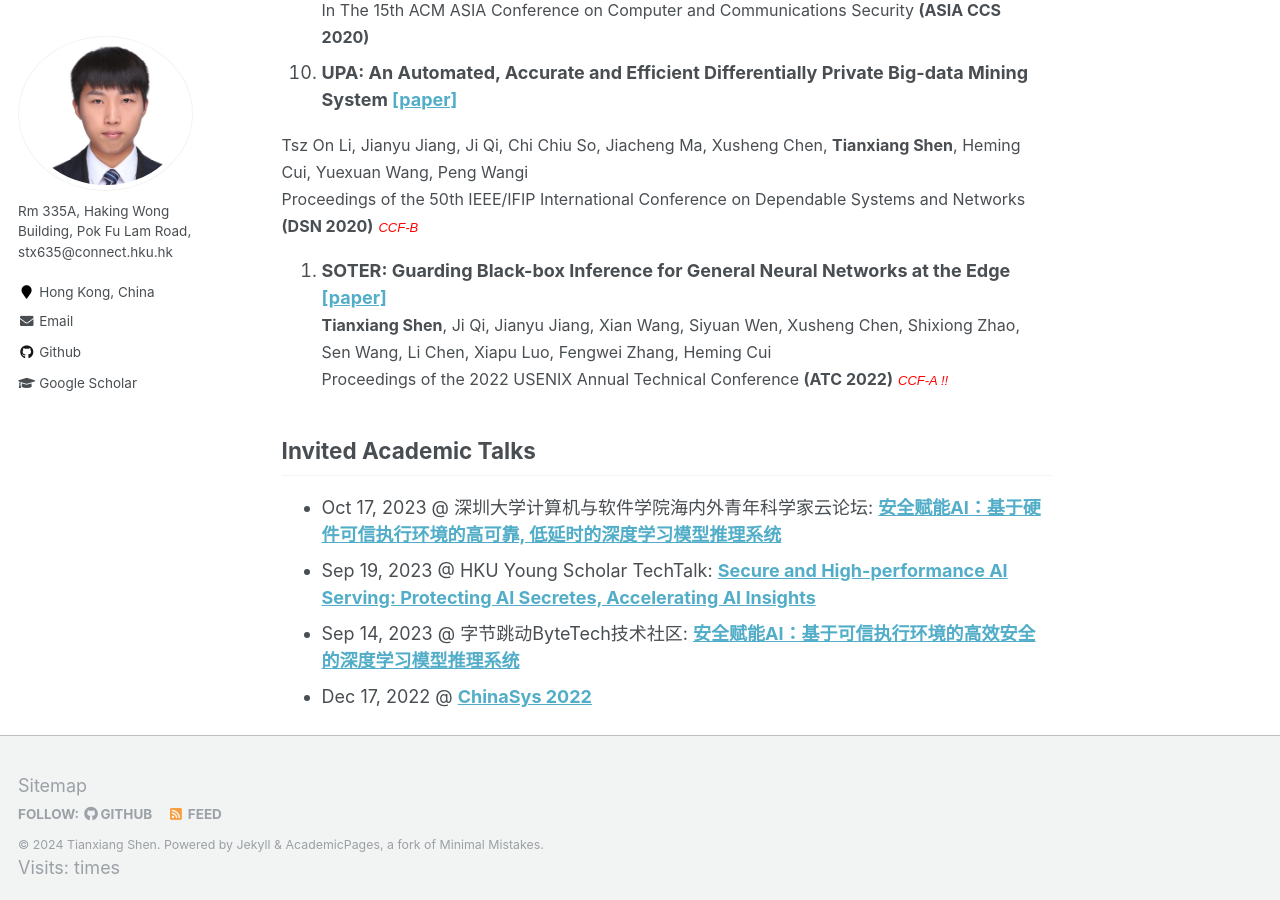
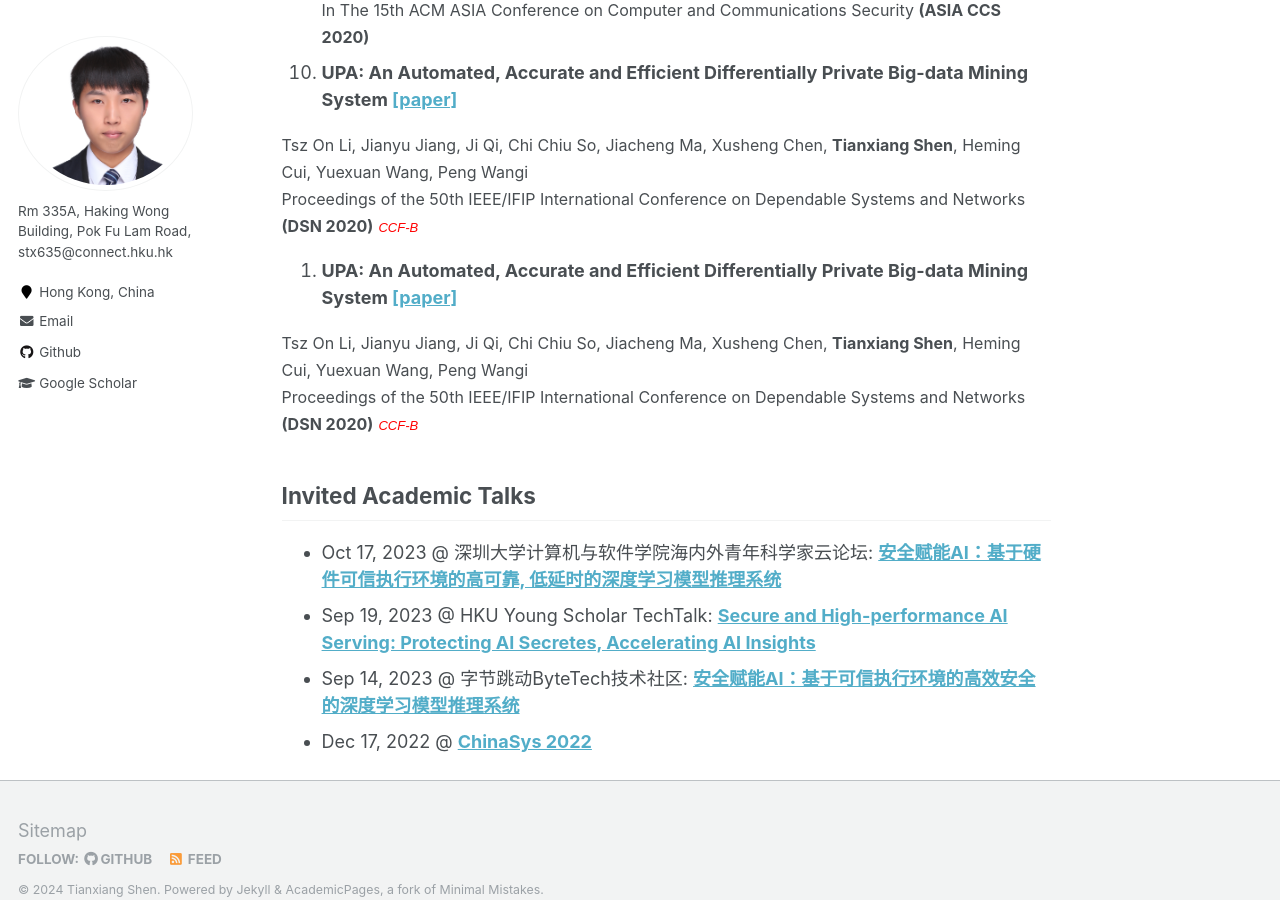
Before and after one commit to tianxiang999/tianxiang999.github.io, a Jekyll site: the page built from _pages/about.md, in a window 1280 px wide and 900 px high, scrolled down 1789 px. Built offline with Jekyll 4.4.1, drawn with Linux system fonts in a browser that asks for light colours; comment, search, counter and statistics services are not loaded.

Commit message:
Update about.md

```diff
--- a/_pages/about.md
+++ b/_pages/about.md
@@ -89,11 +89,10 @@ Publications
    color="red"><i>CCF-B</i></font>
 
 
-1. <strong>SOTER: Guarding Black-box Inference for General Neural Networks at the Edge [[paper]](https://www.usenix.org/system/files/atc22-shen.pdf)</strong>
+10. <strong>UPA: An Automated, Accurate and Efficient Differentially Private Big-data Mining System [[paper]](https://i.cs.hku.hk/~heming/papers/dsn20-upa.pdf)</strong>
   <br>
-   <font size="3"><strong>Tianxiang Shen</strong>, Ji Qi, Jianyu Jiang, Xian
-   Wang, Siyuan Wen, Xusheng Chen, Shixiong Zhao, Sen Wang, Li Chen, Xiapu Luo,
-   Fengwei Zhang, Heming Cui<br>Proceedings of the 2022 USENIX Annual Technical Conference <strong>(ATC 2022)</strong></font><font size="2" face="arial" color="red"><i>CCF-A !!</i></font>
+   <font size="3">Tsz On Li, Jianyu Jiang, Ji Qi, Chi Chiu So, Jiacheng Ma, Xusheng Chen, <strong>Tianxiang Shen</strong>, Heming Cui, Yuexuan Wang, Peng Wangi<br>Proceedings of the 50th IEEE/IFIP International Conference on Dependable Systems and Networks <strong>(DSN 2020)</strong></font><font size="2" face="arial"
+   color="red"><i>CCF-B</i></font>
 
 Invited Academic Talks
 -----
```
